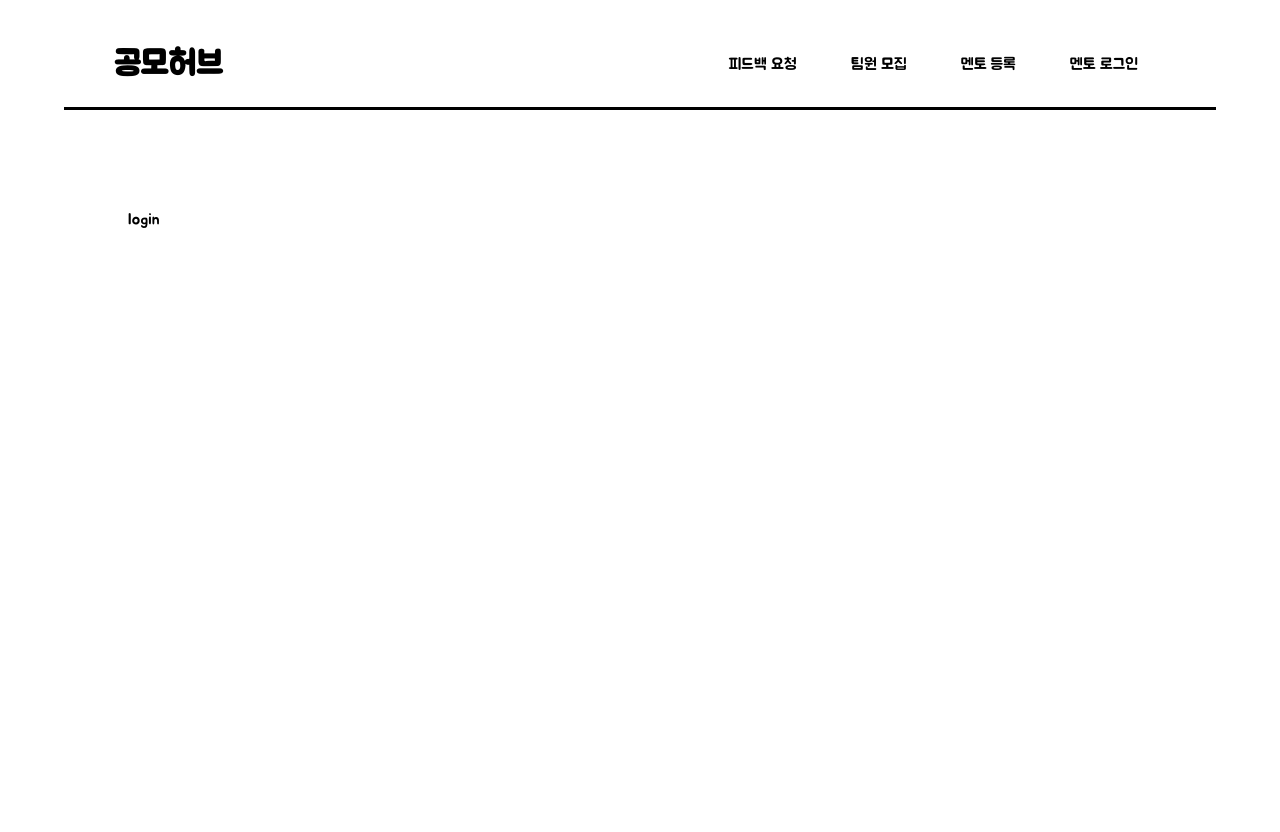
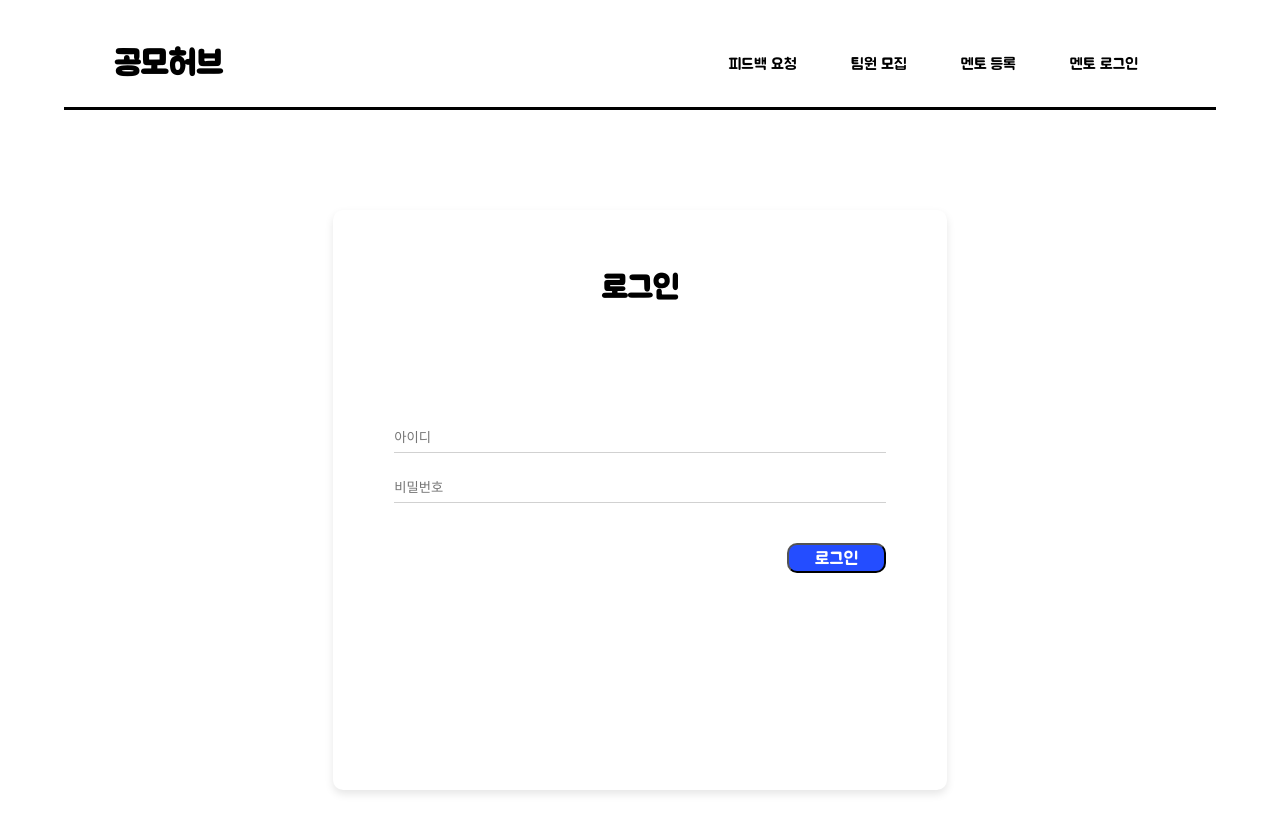
Before and after one commit to GongmoHub/front-web, a Next.js app: page /mento/login in a window 1280 px wide. Shown: the top 832 px of the page. Built offline with nearby package versions, Linux system fonts and the light colour scheme.

Commit message:
login 페이지 scss 완성

```diff
--- /dev/null
+++ b/src/app/mento/login/login.scss
@@ -0,0 +1,42 @@
+.login_box {
+  margin-left: 20%;
+  width: 60%;
+  height: 40%;
+  display: flex;
+  flex-direction: column;
+  align-items: center;
+  background-color: #ffffff;
+  border-radius: 10px;
+  box-shadow: 0 4px 8px rgba(0, 0, 0, 0.1);
+
+  .login_title {
+    font-size: 2rem;
+    font-weight: bold;
+    margin-top: 60px;
+    margin-bottom: 100px;
+  }
+  .input_box {
+    border: none;
+    border-bottom: 1px solid #d1d1d1;
+    width: 80%;
+    height: 30px;
+    margin-top: 20px;
+  }
+  .button_box {
+    width: 80%;
+    display: flex;
+    justify-content: right;
+    margin-top: 20px;
+
+    .login_button {
+      margin-top: 20px;
+      width: 20%;
+      height: 30px;
+      font-size: 18px;
+      border-radius: 10px;
+      color: white;
+      font-family: 'BMJUA';
+      background-color: #244dff;
+    }
+  }
+}
--- a/src/app/mento/login/page.tsx
+++ b/src/app/mento/login/page.tsx
@@ -1,7 +1,104 @@
-import React from 'react';
+'use client'; // 클라이언트 컴포넌트임을 명시
+
+import React, { useState } from 'react';
+import axios from 'axios';
+import './login.scss';
 
 const LoginPage: React.FC = () => {
-  return <div>login</div>;
+  const [formData, setFormData] = useState({
+    uid: '',
+    password: '',
+  });
+
+  const [errorMessage, setErrorMessage] = useState('');
+  const [successMessage, setSuccessMessage] = useState('');
+
+  const handleChange = (
+    e: React.ChangeEvent<HTMLInputElement>
+  ) => {
+    const { name, value } = e.target;
+    setFormData((prevData) => ({
+      ...prevData,
+      [name]: value,
+    }));
+  };
+
+  const handleSubmit = async () => {
+    const { uid, password } = formData;
+
+    // 유효성 검사
+    if (!uid || !password) {
+      setErrorMessage('아이디와 비밀번호를 입력해 주세요.');
+      return;
+    }
+
+    // 서버로 로그인 요청 보내기
+    try {
+      const response = await axios.post(
+        'https://your-server-endpoint.com/api/login',
+        {
+          uid: uid,
+          password: password,
+        }
+      );
+
+      if (response.status === 200) {
+        // 로그인 성공 처리
+        setErrorMessage('');
+        setSuccessMessage('로그인 성공!');
+        // 예: 토큰을 로컬 스토리지에 저장하고 리다이렉트 처리
+        localStorage.setItem('token', response.data.token);
+        // 원하는 페이지로 이동
+      } else {
+        setErrorMessage(
+          '로그인 실패: 잘못된 아이디 또는 비밀번호입니다.'
+        );
+      }
+    } catch (error) {
+      setErrorMessage('서버 오류가 발생했습니다.');
+      console.error('서버 오류:', error);
+    }
+  };
+
+  return (
+    <div>
+      <div className="login_box">
+        <h2 className="login_title">로그인</h2>
+        <input
+          className="input_box"
+          type="text"
+          name="uid"
+          placeholder="아이디"
+          value={formData.uid}
+          onChange={handleChange}
+        />
+        <input
+          className="input_box"
+          type="password"
+          name="password"
+          placeholder="비밀번호"
+          value={formData.password}
+          onChange={handleChange}
+        />
+        {errorMessage && (
+          <p className="error_message">{errorMessage}</p>
+        )}
+        {successMessage && (
+          <p className="success_message">
+            {successMessage}
+          </p>
+        )}
+        <div className="button_box">
+          <button
+            className="login_button"
+            onClick={handleSubmit}
+          >
+            로그인
+          </button>
+        </div>
+      </div>
+    </div>
+  );
 };
 
 export default LoginPage;
```
